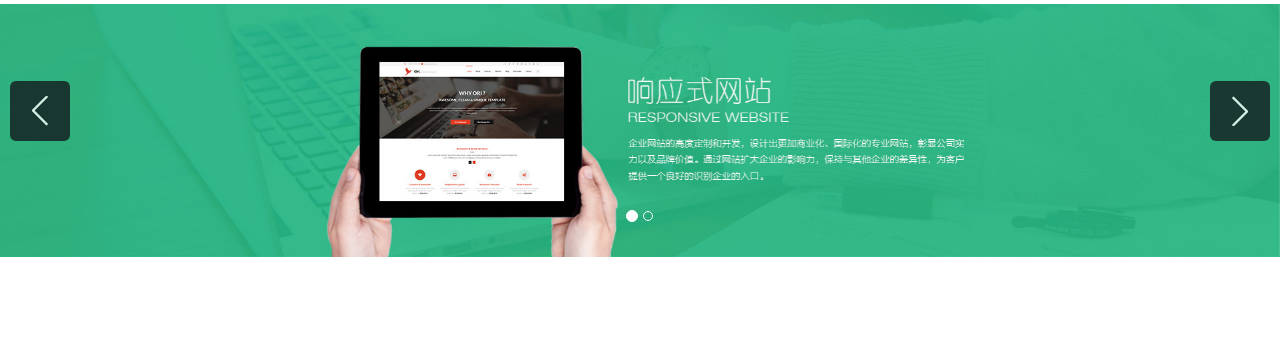
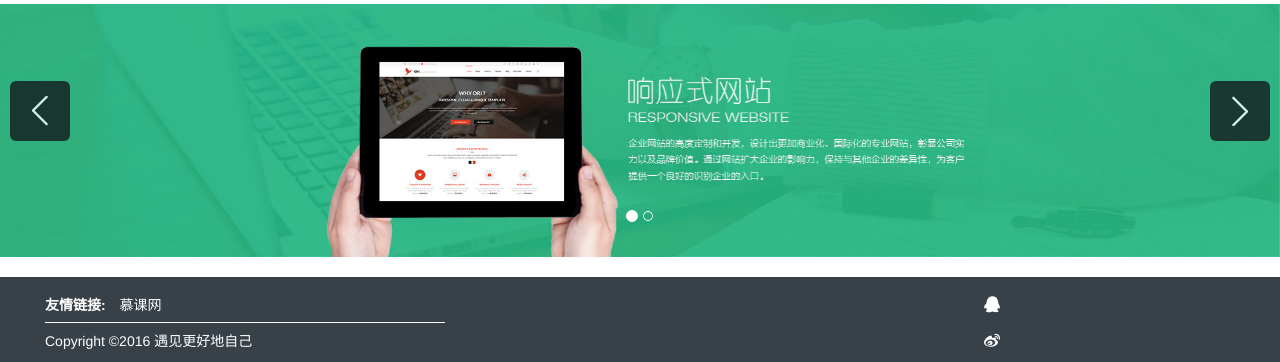
Before and after one commit to Nassicy/blog, a website: page src/index.html in a window 1280 px wide. Shown: the part 76-438 px from the top of the page. Drawn offline with Linux system fonts and the light colour scheme.

Commit message:
新增了首页底部代码，修改了gulp的配置文件

```diff
--- a/gulpfile.js
+++ b/gulpfile.js
@@ -41,7 +41,7 @@ gulp.task('server',function(){
 
 //监听html
 gulp.task("watchHtml",function(){
-     gulp.watch('src/html/**/*.html',function(event){
+     gulp.watch(['src/html/**/*.html','src/index.html'],function(event){
         var paths=watchPath(event,'src','dist/');
         gutil.log(gutil.colors.green(event.type) + ' ' + paths.srcPath)
         gutil.log('Dist ' + paths.distPath);
--- a/src/index.html
+++ b/src/index.html
@@ -1,5 +1,6 @@
 <!DOCTYPE html>
 <html lang="en">
+
 <head>
     <title>首页</title>
     <meta charset="utf-8">
@@ -8,6 +9,7 @@
     <link rel="stylesheet" href="css/bootstrap.min.css" />
     <link rel="stylesheet" type="text/css" href="css/layout.css">
 </head>
+
 <body>
     <header id="header" class="">
         <div class="navbar-container">
@@ -36,7 +38,8 @@
                 </ul>
             </nav>
         </div>
-        </header><!-- /header -->
+    </header>
+    <!-- /header -->
     <main id="main">
         <section class=" carousel-container">
             <div id="myCarousel" class="carousel slide">
@@ -55,18 +58,41 @@
                     </div>
                 </div>
                 <!-- 轮播（Carousel）导航 -->
-                    <a class="banner-anchor prev" href="#myCarousel"
-                      data-slide="prev">&lsaquo;</a>
-                    <a class="banner-anchor next" href="#myCarousel"
-                      data-slide="next">&rsaquo;</a>
+                <a class="banner-anchor prev" href="#myCarousel" data-slide="prev">&lsaquo;</a>
+                <a class="banner-anchor next" href="#myCarousel" data-slide="next">&rsaquo;</a>
             </div>
-            </section >
+        </section>
         <section class="rec-container"></section>
     </main>
     <footer id="footer">
-
+        <section class="footer-container">
+            <ul class="footer-left">
+            <li class="friend-link">
+               <label>友情链接:</label>
+               <a href="http://www.imooc.com/">慕课网</a>
+            </li>
+            <li>
+                <p>Copyright &copy;2016 遇见更好地自己</p>
+            </li>
+        </ul>
+        <ul class="footer-right">
+            <li>
+                <i class="fa fa-qq"></i>
+                <a href="javascript:void(0)"></a>
+            </li>
+            <li>
+                <i class="fa fa-weibo"></i>
+                <a href="javascript:void(0)"></a>
+            </li>
+            <li>
+                <i class="fa  fa-github"></i>
+                <a href="javascript:void(0)">https://github.com/Nassicy</a>
+            </li>
+        </ul>
+        </section>
     </footer>
 </body>
 <script type="text/javascript" src="js/jquery-3.1.0.js"></script>
 <script type="text/javascript" src="js/carousel.js"></script>
+
 </html>
--- a/src/sass/layout.scss
+++ b/src/sass/layout.scss
@@ -2,13 +2,14 @@
 * @Author: dongying
 * @Date:   2016-10-28 11:24:33
 * @Last Modified by:   anchen
-* @Last Modified time: 2016-10-28 18:00:12
+* @Last Modified time: 2016-10-31 15:58:35
 */
 $header-height:60px;
 $header-bg:#fff;
 $header-border-color:#F5523F;
 $header-box-shadow: 0 1px 3px rgba(0,0,0,.1);
 $banner-anchor-width:60px;
+$page-width:1190px;
 body{
     font-family: Helvetica,Arial,"PingFang SC","Microsoft YaHei","WenQuanYi Micro Hei","tohoma,sans-serif";
     box-sizing:border-box;
@@ -22,7 +23,7 @@ header#header{
     border-top: 3px solid $header-border-color;
     box-shadow:$header-box-shadow;
     >div.navbar-container{
-        width:900px;
+        width:$page-width;
         margin:0 auto;
         >div.navbar-header{
             margin-right:40px;
@@ -138,3 +139,56 @@ header#header{
            }
     }
 }
+/*底部*/
+footer#footer{
+    /* display:flex;
+    display:-webkit-flex;
+    display-direction:column; */
+    height:120px;
+    margin-top:20px;
+    color:#fff;
+    background-color:rgba(7, 17, 27, 0.8);
+    >.footer-container{
+        width:$page-width;
+        margin:0 auto;
+        ul{
+            li{
+                height:36px;
+                line-height:36px;
+                i{
+                    font-size:16px;
+                }
+                a{
+                    color:#fff;
+                    &:hover{
+                        text-decoration:none;
+                    }
+                }
+            }
+            li:nth-of-type(1){
+                margin-top:10px;
+            }
+        }
+        >.footer-left{
+            float:left;
+            width:400px;
+            margin-right:20px;
+            li.friend-link{
+                border-bottom:1px solid #fff;
+                label{
+                    margin-right:10px;
+                }
+                a{
+                    margin-right:10px;
+                }
+            }
+        }
+        >.footer-right{
+            float:right;
+            margin-right:60px;
+            i{
+                margin-right:10px;
+            }
+        }
+    }
+}
```
Also changed, not shown: dist/css/layout.css, dist/index.html, src/css/layout.css, 2 other files. Lines whose indentation alone changed are shown as unchanged.
